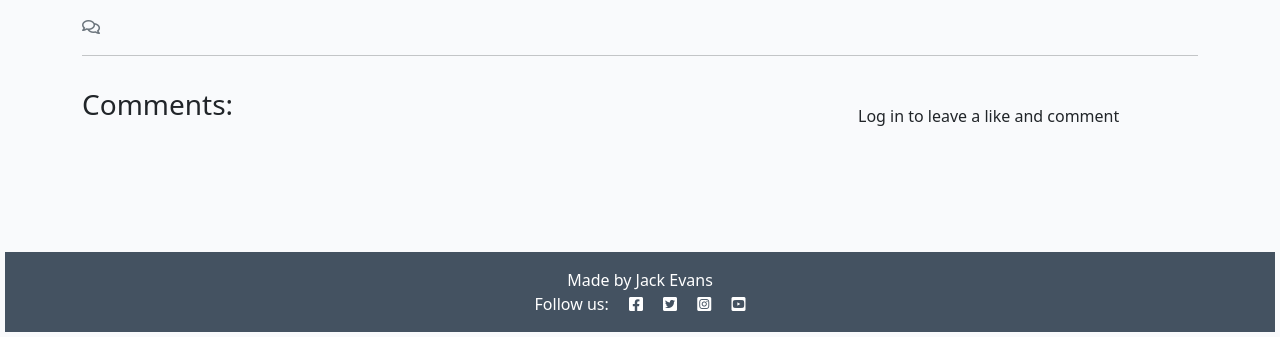
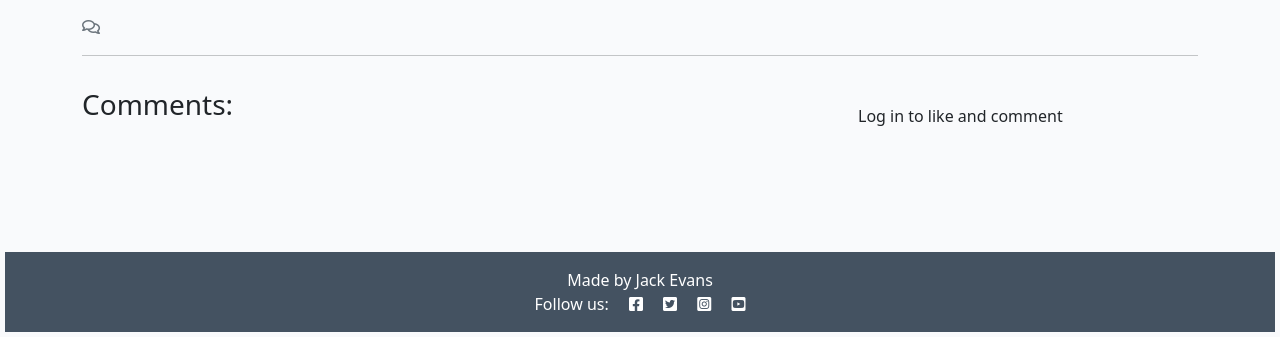
Before and after one commit to Jackevans47/f1-blog, a Django app: template blog/templates/blog/post_detail.html in a window 1280 px wide. Shown: the part 463-800 px from the top of the page. Run offline with Django 4.2, Linux system fonts and the light colour scheme; the template is opened without the code that fills it, so the values that code supplies are empty; some libraries are stand-ins or nearby versions.

Commit message:
edit log in message

```diff
--- a/blog/templates/blog/post_detail.html
+++ b/blog/templates/blog/post_detail.html
@@ -95,7 +95,7 @@
           </button>
         </form>
         {% else %}
-        <p>Log in to leave a like and comment</p>
+        <p>Log in to like and comment</p>
         {% endif %}
       </div>
     </div>
```
